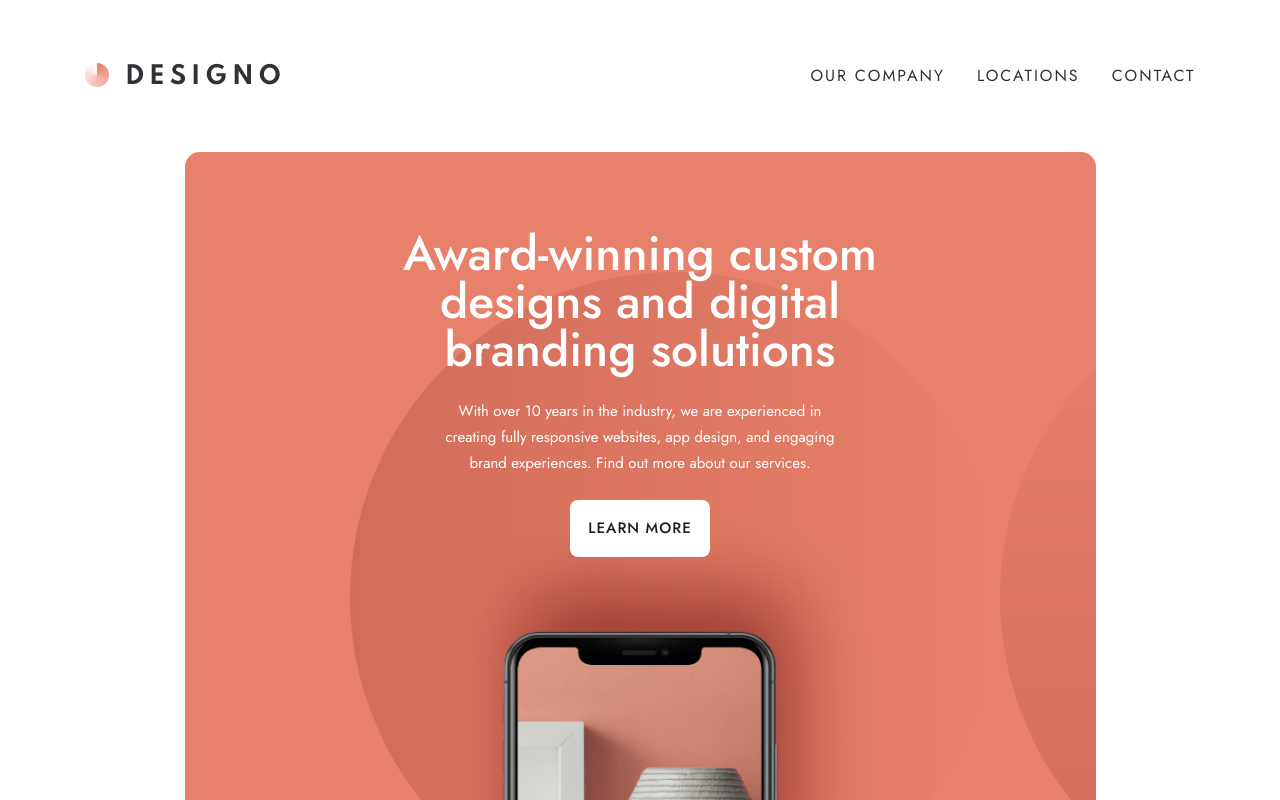
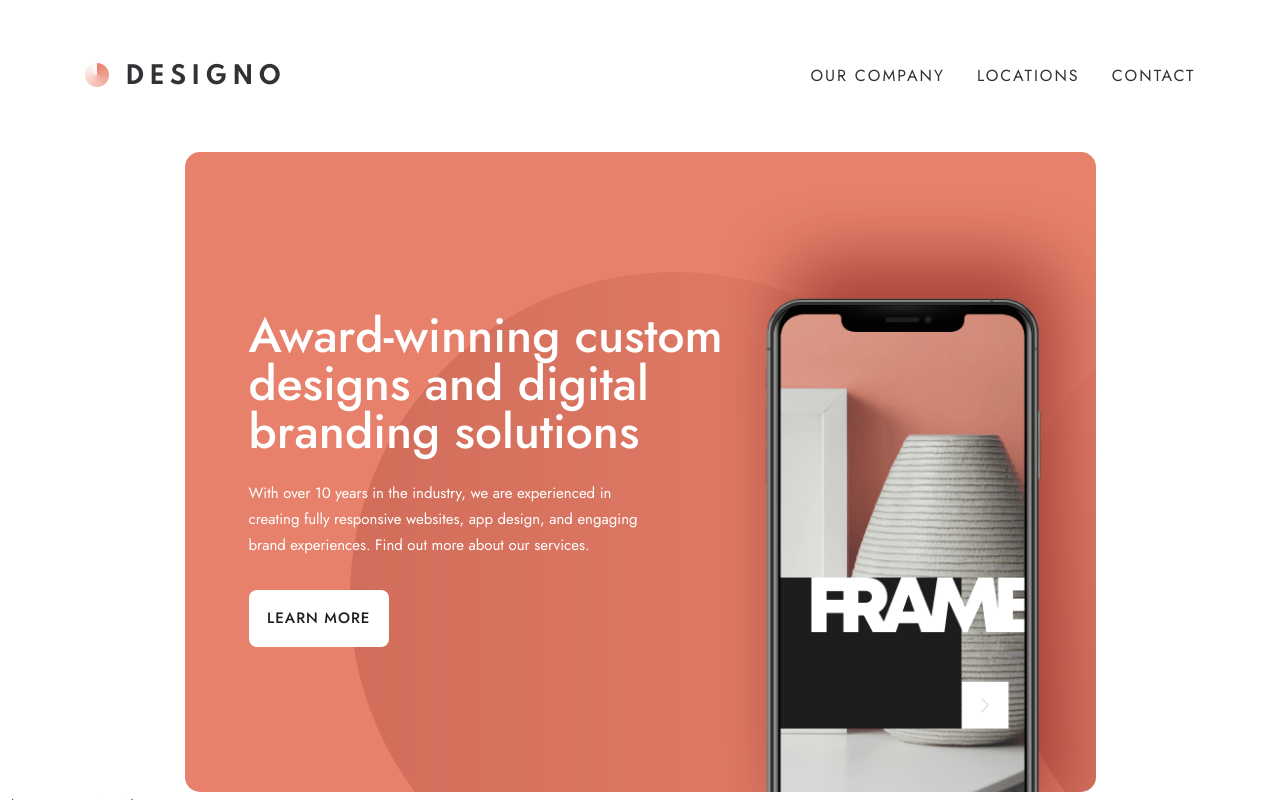
Before and after one commit to MorganBare/Designo-Multi-Page-Website, a React (Create React App) app: page / in a window 1280 px wide. Shown: the top 800 px of the page. Built offline with nearby package versions, Linux system fonts and the light colour scheme.

Commit message:
Aligned the home hero content and img for small laptop screens

```diff
--- a/src/components/heros/home/HeroHome.styled.js
+++ b/src/components/heros/home/HeroHome.styled.js
@@ -26,6 +26,8 @@ export const HeroHomeContainer = styled.div`
 
     @media screen and (min-width:1023px) {
         width: 911px;
+        height: 640px;
+        padding-top: 9rem;
     }
 
     @media screen and (min-width:1440px) {
@@ -69,12 +71,20 @@ export const HeroHomeContent = styled.div`
             padding: 1.5rem 2.8rem;
         }
     }
+
+    @media screen and (min-width:1023px) {
+        margin-left: 4rem;
+        text-align: left;
+
+        p{
+            padding: 1.5rem 6rem 2rem 0;
+        }
+    }
 `;
 
 export const HeroPhoneImg = styled.img`
 
     position: absolute;
-    display: block;
     bottom: -23%;
     backface-visibility: hidden;
     transform: scale(1.7);
@@ -93,6 +103,13 @@ export const HeroPhoneImg = styled.img`
        transform: scale(1.6);
     }
 
+    @media screen and (min-width:1023px) {
+        margin-left: 0;
+        left: 58%;
+        right: 0;
+        bottom: -10%;
+    }
+
     @media screen and (min-width:1440px) {
         transform: scale(1.6);
         left: 50%;
```
